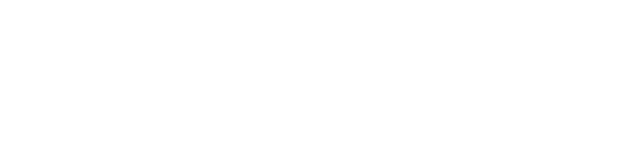
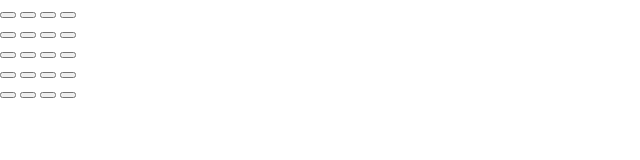
Before and after one commit to fudgefool98/Calculator, a plain HTML site: page index.html in a window 1280 px wide. Shown: the whole page, without its empty margins (0-640 px from the left). Drawn offline with nearby package versions, Linux system fonts and the light colour scheme.

Commit message:
initial html

```diff
--- a/index.html
+++ b/index.html
@@ -1,16 +1,113 @@
-<!DOCTYPE HTML>
+<!DOCTYPE html>
 <html>
-<head>
+    <head>
+        <!-- GOOGLE ADSENSE SCRIPT-->
+        <script async src="//pagead2.googlesyndication.com/pagead/js/adsbygoogle.js"></script>
+<script>
+  (adsbygoogle = window.adsbygoogle || []).push({
+    google_ad_client: "ca-pub-4628759234182752",
+    enable_page_level_ads: true
+  });
+</script>
+        <!-- END GOOGLE ADSENSE SCRIPT-->
+<!--        bootstrap scripts-->
+        <meta name="viewport" content="width=device-width, initial-scale=1">
+  <link rel="stylesheet" href="https://maxcdn.bootstrapcdn.com/bootstrap/3.3.7/css/bootstrap.min.css">
+  <script src="https://ajax.googleapis.com/ajax/libs/jquery/3.2.0/jquery.min.js"></script>
+  <script src="https://maxcdn.bootstrapcdn.com/bootstrap/3.3.7/js/bootstrap.min.js"></script>
+    <!-- End bootstrap scripts-->
+
+        <title>Ad Petting Zoo</title>
+        <meta charset="utf-8">
+
+
+        <style>
+
+        </style>
 
 
 
 
-</head>
-<body>
+
+        <script>
+            // put calculator code here
+        </script>
+    </head>
+    <body>
+         <!-- calc final format
+
+        //   output display text field
+        //
+        //   text field populated with input
+        //
+        //    sqrtmod +/- clear
+
+        //    7   8   9   del
+        //
+        //    4   5   6   /
+        //
+        //    1   2   3   -
+        //
+        //    0   .   =   +
+         -->
+        <div class="row" >
+            <textfield> </textfield>
+        </div>
+
+        <div class="row" >
+            <textfield> </textfield>
+        </div>
 
 
-</body>
+         <div>
+            <button class="calcButton" id="sqrt"> </button>
+            <button class="calcButton" id="modulo"> </button>
+            <button class="calcButton" id="+/-"> </button>
+            <button class="calcButton" id="clear"> </button>
+        </div>
+
+        <div>
+            <button class="calcButton" id="7"> </button>
+            <button class="calcButton" id="8"> </button>
+            <button class="calcButton" id="9"> </button>
+            <button class="calcButton" id="del"> </button>
+        </div>
+
+        <div>
+            <button class="calcButton" id="4"> </button>
+            <button class="calcButton" id="5"> </button>
+            <button class="calcButton" id="6"> </button>
+            <button class="calcButton" id="/"> </button>
+        </div>
+
+        <div>
+            <button class="calcButton" id="1"> </button>
+            <button class="calcButton" id="2"> </button>
+            <button class="calcButton" id="3"> </button>
+            <button class="calcButton" id="-"> </button>
+        </div>
+
+        <div>
+            <button class="calcButton" id="0"> </button>
+            <button class="calcButton" id="."> </button>
+            <button class="calcButton" id="="> </button>
+            <button class="calcButton" id="+"> </button>
+        </div>
 
 
 
+
+
+
+
+
+
+
+
+
+
+
+
+
+    </body>
 </html>
```
